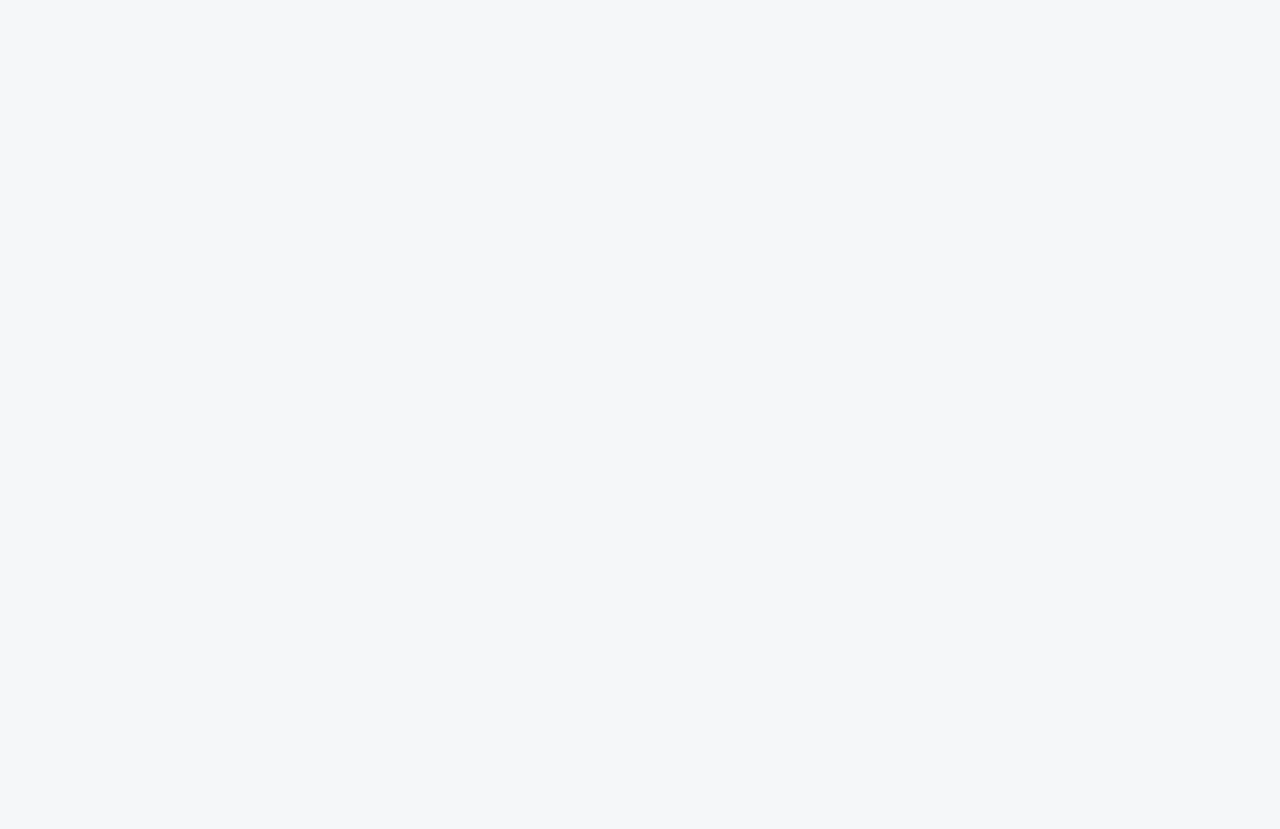
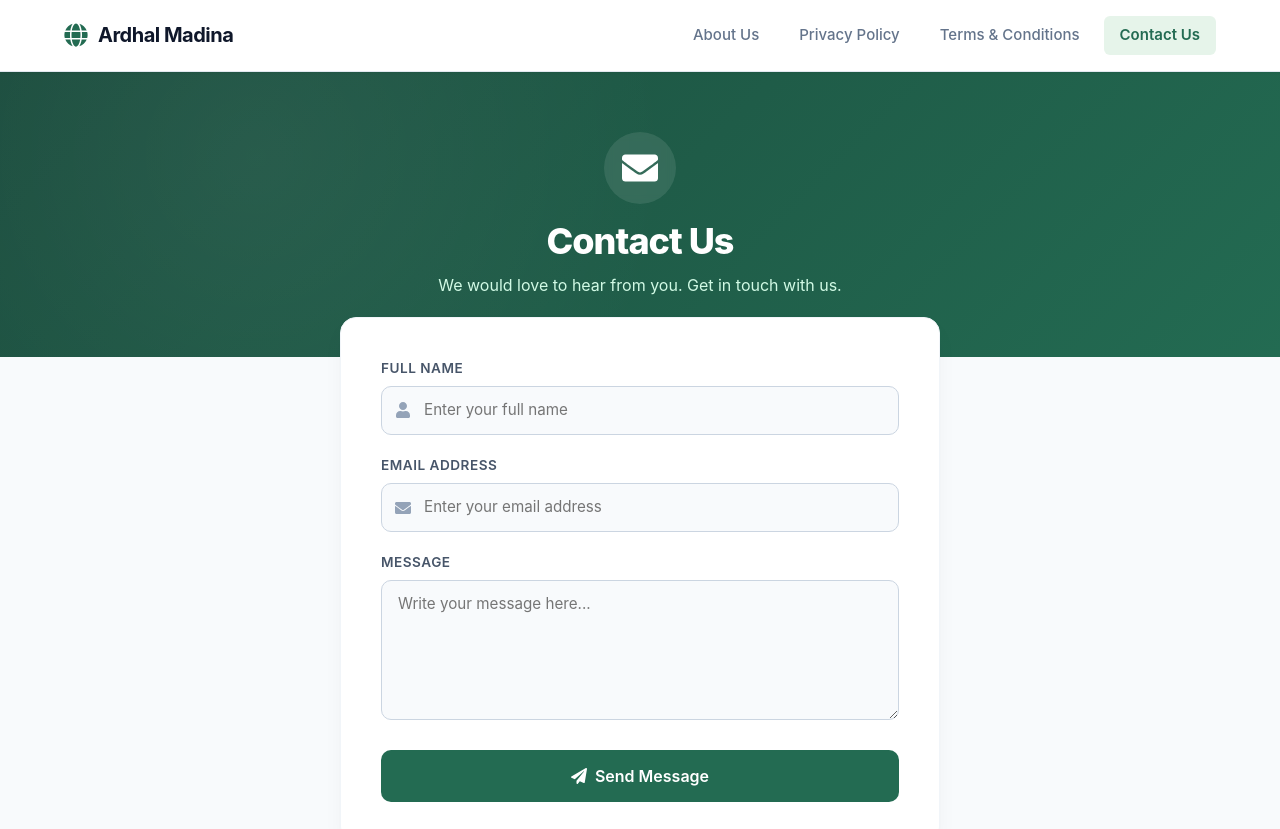
Before and after one commit to Aayan-infotech/ardhalmadina-admin, a React (Vite) app: page /contact in a window 1280 px wide. Before the commit this address had no page. Shown: the top 829 px of the page. Before the commit the page ends 800 px from the top, so only its background shows below. Built offline with nearby package versions, Linux system fonts and the light colour scheme.

Commit message:
Contact us page added

```diff
--- a/src/App.jsx
+++ b/src/App.jsx
@@ -24,6 +24,7 @@ import PaymentSuccessPage from "./pages/Payment/PaymentSuccessPage.jsx";
 import ProductBooking from "./pages/ProductBooking/ProductBooking.jsx";
 import AdvertisementManagement from "./pages/Advertisements/AdvertisementManagement.jsx";
 import PublicStaticPage from "./pages/StaticContent/PublicStaticPages.jsx";
+import ContactUs from "./pages/StaticContent/ContactUs.jsx";
 import DeleteAccount from "./pages/DeleteAccount/DeleteAccount.jsx";
 import RequestManagement from "./pages/RequestManagement/RequestManagement.jsx";
 
@@ -40,6 +41,7 @@ export default function App() {
         <Route path="/about" element={<PublicStaticPage pageType="about" />} />
         <Route path="/privacy" element={<PublicStaticPage pageType="privacy" />} />
         <Route path="/terms" element={<PublicStaticPage pageType="terms" />} />
+        <Route path="/contact" element={<ContactUs />} />
         <Route path="/delete-account" element={<DeleteAccount />} />
 
         {/* PROTECTED */}
--- /dev/null
+++ b/src/pages/StaticContent/ContactUs.css
@@ -0,0 +1,107 @@
+/* ContactUs.css */
+@import "./PublicStaticPages.css";
+
+.contact-form-card {
+  max-width: 600px;
+  margin: 0 auto;
+}
+
+.contact-form-element {
+  display: flex;
+  flex-direction: column;
+  gap: 20px;
+}
+
+.contact-input-group {
+  display: flex;
+  flex-direction: column;
+  gap: 8px;
+}
+
+.contact-input-group label {
+  font-size: 0.85rem;
+  font-weight: 600;
+  color: #475569;
+  text-transform: uppercase;
+  letter-spacing: 0.5px;
+}
+
+.input-with-icon {
+  position: relative;
+  display: flex;
+  align-items: center;
+}
+
+.input-icon {
+  position: absolute;
+  left: 14px;
+  color: #94a3b8;
+  font-size: 0.95rem;
+}
+
+.input-with-icon input {
+  width: 100%;
+  padding: 12px 16px 12px 42px;
+  border: 1px solid #cbd5e1;
+  border-radius: 10px;
+  font-size: 0.95rem;
+  color: #334155;
+  transition: all 0.2s ease;
+  outline: none;
+  background-color: #f8fafc;
+}
+
+.input-with-icon input:focus {
+  border-color: #236b52;
+  background-color: #ffffff;
+  box-shadow: 0 0 0 3px rgba(35, 107, 82, 0.1);
+}
+
+.contact-input-group textarea {
+  width: 100%;
+  padding: 12px 16px;
+  border: 1px solid #cbd5e1;
+  border-radius: 10px;
+  font-size: 0.95rem;
+  color: #334155;
+  transition: all 0.2s ease;
+  outline: none;
+  background-color: #f8fafc;
+  resize: vertical;
+}
+
+.contact-input-group textarea:focus {
+  border-color: #236b52;
+  background-color: #ffffff;
+  box-shadow: 0 0 0 3px rgba(35, 107, 82, 0.1);
+}
+
+.btn-contact-submit {
+  display: flex;
+  align-items: center;
+  justify-content: center;
+  gap: 8px;
+  background-color: #236b52;
+  color: white;
+  border: none;
+  padding: 14px;
+  border-radius: 10px;
+  font-size: 1rem;
+  font-weight: 600;
+  cursor: pointer;
+  transition: all 0.2s ease;
+  margin-top: 10px;
+}
+
+.btn-contact-submit:hover {
+  background-color: #1a5a44;
+  transform: translateY(-1px);
+  box-shadow: 0 4px 12px rgba(35, 107, 82, 0.2);
+}
+
+.btn-contact-submit:disabled {
+  opacity: 0.7;
+  cursor: not-allowed;
+  transform: none;
+  box-shadow: none;
+}
--- /dev/null
+++ b/src/pages/StaticContent/ContactUs.jsx
@@ -0,0 +1,157 @@
+import React, { useState } from "react";
+import { useNavigate } from "react-router-dom";
+import { FaEnvelope, FaGlobe, FaUser, FaPaperPlane } from "react-icons/fa";
+import { toast } from "react-toastify";
+import axiosInstance from "../../utils/axiosInstance";
+import "./ContactUs.css";
+
+export default function ContactUs() {
+  const [formData, setFormData] = useState({
+    fullName: "",
+    email: "",
+    message: "",
+  });
+  const [loading, setLoading] = useState(false);
+  const navigate = useNavigate();
+
+  const handleChange = (e) => {
+    const { name, value } = e.target;
+    setFormData((prev) => ({ ...prev, [name]: value }));
+  };
+
+  const handleSubmit = async (e) => {
+    e.preventDefault();
+    if (!formData.fullName || !formData.email || !formData.message) {
+      toast.error("Please fill in all fields");
+      return;
+    }
+    setLoading(true);
+    try {
+      // API call to submit contact inquiry
+      await axiosInstance.post("/contact-us/send", formData);
+      toast.success("Message sent successfully!");
+      setFormData({ fullName: "", email: "", message: "" });
+    } catch (error) {
+      console.error("Error sending message:", error);
+      toast.error("Failed to send message. Please try again.");
+    } finally {
+      setLoading(false);
+    }
+  };
+
+  return (
+    <div className="public-static-layout">
+      {/* NAVBAR */}
+      <nav className="public-navbar">
+        <div className="navbar-container">
+          <div className="navbar-brand" onClick={() => navigate("/")}>
+            <FaGlobe className="brand-logo" />
+            <span className="brand-name">Ardhal Madina</span>
+          </div>
+
+          <div className="navbar-links">
+            <button className="nav-item" onClick={() => navigate("/about")}>
+              About Us
+            </button>
+            <button className="nav-item" onClick={() => navigate("/privacy")}>
+              Privacy Policy
+            </button>
+            <button className="nav-item" onClick={() => navigate("/terms")}>
+              Terms & Conditions
+            </button>
+            <button className="nav-item active" onClick={() => navigate("/contact")}>
+              Contact Us
+            </button>
+          </div>
+        </div>
+      </nav>
+
+      {/* HERO SECTION */}
+      <header className="public-hero">
+        <div className="hero-overlay"></div>
+        <div className="hero-container">
+          <div className="hero-icon-wrapper"><FaEnvelope /></div>
+          <h1 className="hero-title">Contact Us</h1>
+          <p className="hero-subtitle">We would love to hear from you. Get in touch with us.</p>
+        </div>
+      </header>
+
+      {/* CONTENT AREA */}
+      <main className="public-content-container">
+        <div className="public-paper contact-form-card">
+          <form onSubmit={handleSubmit} className="contact-form-element">
+            <div className="contact-input-group">
+              <label htmlFor="fullName">Full Name</label>
+              <div className="input-with-icon">
+                <FaUser className="input-icon" />
+                <input
+                  type="text"
+                  id="fullName"
+                  name="fullName"
+                  value={formData.fullName}
+                  onChange={handleChange}
+                  placeholder="Enter your full name"
+                  required
+                />
+              </div>
+            </div>
+
+            <div className="contact-input-group">
+              <label htmlFor="email">Email Address</label>
+              <div className="input-with-icon">
+                <FaEnvelope className="input-icon" />
+                <input
+                  type="email"
+                  id="email"
+                  name="email"
+                  value={formData.email}
+                  onChange={handleChange}
+                  placeholder="Enter your email address"
+                  required
+                />
+              </div>
+            </div>
+
+            <div className="contact-input-group">
+              <label htmlFor="message">Message</label>
+              <textarea
+                id="message"
+                name="message"
+                value={formData.message}
+                onChange={handleChange}
+                placeholder="Write your message here..."
+                rows="5"
+                required
+              ></textarea>
+            </div>
+
+            <button type="submit" className="btn-contact-submit" disabled={loading}>
+              {loading ? (
+                <>Sending...</>
+              ) : (
+                <>
+                  <FaPaperPlane /> Send Message
+                </>
+              )}
+            </button>
+          </form>
+        </div>
+      </main>
+
+      {/* FOOTER */}
+      <footer className="public-footer">
+        <div className="footer-container">
+          <p className="copyright">
+            &copy; {new Date().getFullYear()} Ardhal Madina. All rights reserved.
+          </p>
+          <div className="footer-links">
+            <span onClick={() => navigate("/about")}>About Us</span>
+            <span onClick={() => navigate("/privacy")}>Privacy Policy</span>
+            <span onClick={() => navigate("/terms")}>Terms & Conditions</span>
+            <span onClick={() => navigate("/contact")}>Contact Us</span>
+          </div>
+        </div>
+      </footer>
+    </div>
+  );
+}
--- a/src/pages/StaticContent/PublicStaticPages.jsx
+++ b/src/pages/StaticContent/PublicStaticPages.jsx
@@ -83,6 +83,12 @@ export default function PublicStaticPage({ pageType }) {
             >
               Terms & Conditions
             </button>
+            <button
+              className="nav-item"
+              onClick={() => navigate("/contact")}
+            >
+              Contact Us
+            </button>
           </div>
 
         </div>
@@ -127,6 +133,7 @@ export default function PublicStaticPage({ pageType }) {
             <span onClick={() => navigate("/about")}>About Us</span>
             <span onClick={() => navigate("/privacy")}>Privacy Policy</span>
             <span onClick={() => navigate("/terms")}>Terms & Conditions</span>
+            <span onClick={() => navigate("/contact")}>Contact Us</span>
           </div>
         </div>
       </footer>
```
